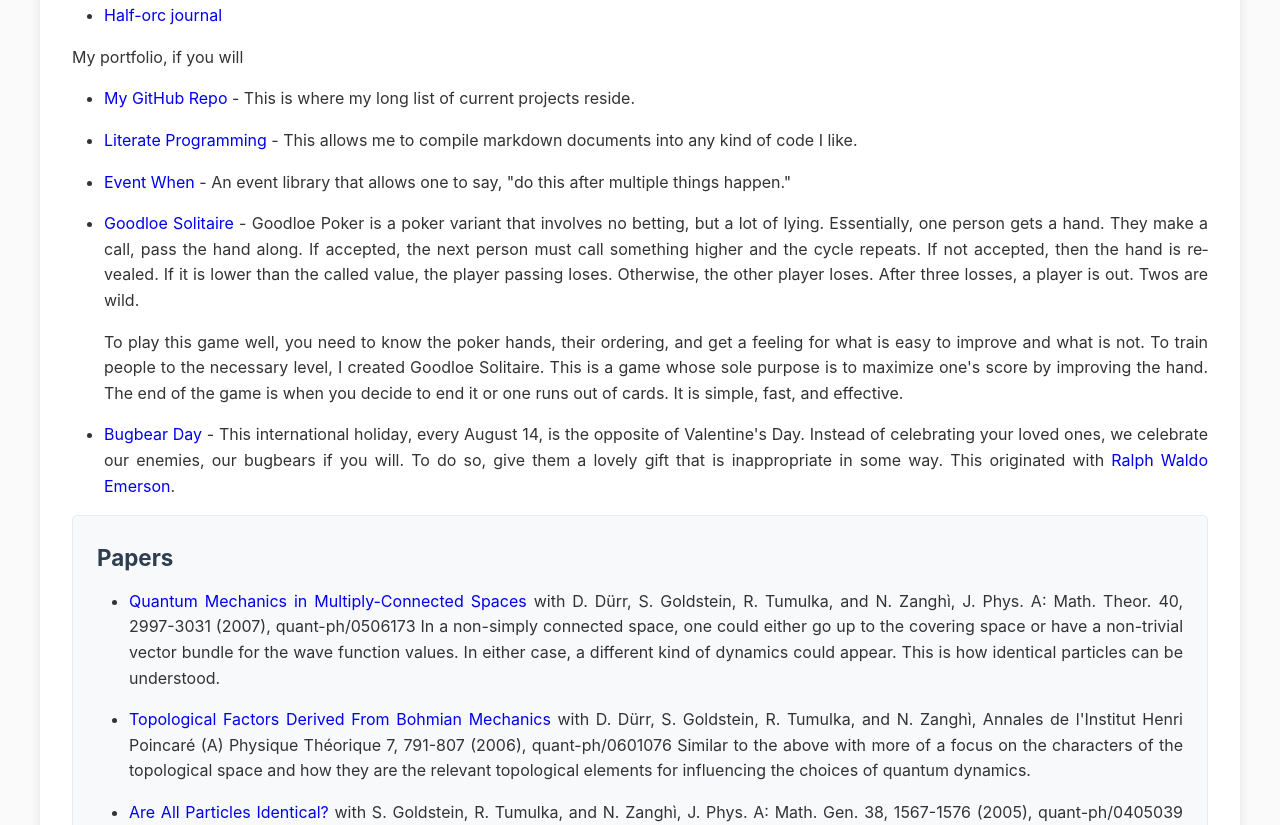
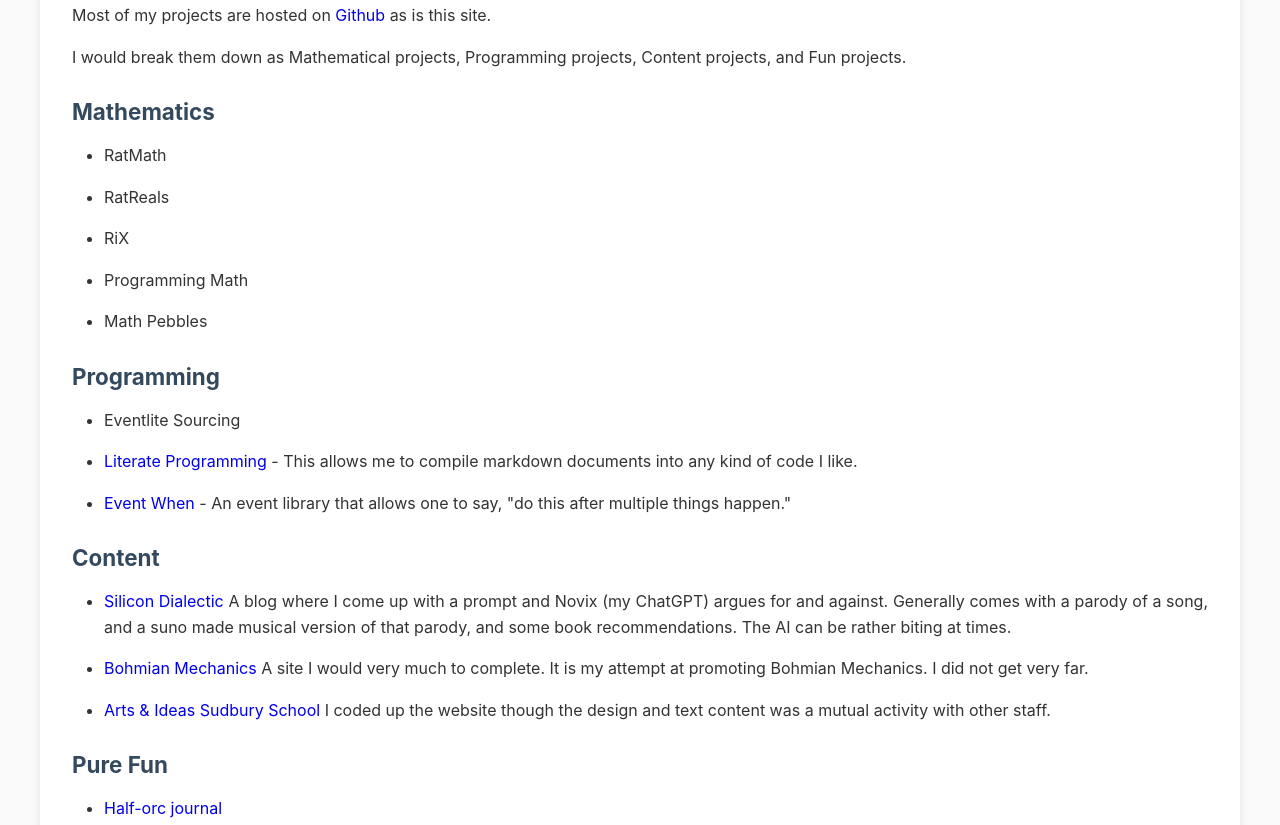
Before and after one commit to jostylr/jostylr.github.io, a website: page index.html in a window 1280 px wide. Shown: the part 533-1358 px from the top of the page. Drawn offline with Linux system fonts and the light colour scheme.

Commit message:
more updates

```diff
--- a/index.html
+++ b/index.html
@@ -168,16 +168,42 @@
 <p>I am a professionally trained mathematical physicist that works at a <a href="https://aisudbury.org">Sudbury school</a> and dabbles in programming, mathematics, physics, and economics. Currently, I am doing a lot of work with using LLMs (ChatGPT, Claude) to deal with the many projects I have desired to do or redo. For example, this page was plain html, making it annoying to edit. I asked Claude via the Zed editor to convert the page to markdown and then create a script and an html template that transforms the markdown into html. This took a few minutes.</p>
 <p>Below you will find a list of some of my projects followed by a bit more of my history.</p>
 </div><div class="section"><h2>Projects</h2>
+<p>Most of my projects are hosted on <a href="https://github.com/jostylr">Github</a> as is this site.</p>
+<p>I would break them down as Mathematical projects, Programming projects, Content projects, and Fun projects.</p>
+<h3>Mathematics</h3>
 <ul>
-<li><a href="http://mord.jostylr.com">Half-orc journal</a></li>
+<li><p>RatMath</p>
+</li>
+<li><p>RatReals</p>
+</li>
+<li><p>RiX</p>
+</li>
+<li><p>Programming Math</p>
+</li>
+<li><p>Math Pebbles</p>
+</li>
 </ul>
-<p>My portfolio, if you will</p>
+<h3>Programming</h3>
 <ul>
-<li><p><a href="http://github.com/jostylr">My GitHub Repo</a> - This is where my long list of current projects reside.</p>
+<li><p>Eventlite Sourcing</p>
 </li>
 <li><p><a href="http://github.com/jostylr/literate-programming">Literate Programming</a> - This allows me to compile markdown documents into any kind of code I like.</p>
 </li>
 <li><p><a href="http://github.com/jostylr/event-when">Event When</a> - An event library that allows one to say, &quot;do this after multiple things happen.&quot;</p>
+</li>
+</ul>
+<h3>Content</h3>
+<ul>
+<li><p><a href="https://silicon-dialectic.jostylr.com">Silicon Dialectic</a> A blog where I come up with a prompt and Novix (my ChatGPT) argues for and against. Generally comes with a parody of a song, and a suno made musical version of that parody, and some book recommendations. The AI can be rather biting at times.</p>
+</li>
+<li><p><a href="https://bohmianmechanics.org">Bohmian Mechanics</a> A site I would very much to complete. It is my attempt at promoting Bohmian Mechanics. I did not get very far.</p>
+</li>
+<li><p><a href="https://www.aisudbury.org">Arts &amp; Ideas Sudbury School</a> I coded up the website though the design and text content was a mutual activity with other staff.</p>
+</li>
+</ul>
+<h3>Pure Fun</h3>
+<ul>
+<li><p><a href="http://mord.jostylr.com">Half-orc journal</a></p>
 </li>
 <li><p><a href="http://goodloesolitaire.jostylr.com">Goodloe Solitaire</a> - Goodloe Poker is a poker variant that involves no betting, but a lot of lying. Essentially, one person gets a hand. They make a call, pass the hand along. If accepted, the next person must call something higher and the cycle repeats. If not accepted, then the hand is revealed. If it is lower than the called value, the player passing loses. Otherwise, the other player loses. After three losses, a player is out. Twos are wild.</p>
 <p>To play this game well, you need to know the poker hands, their ordering, and get a feeling for what is easy to improve and what is not. To train people to the necessary level, I created Goodloe Solitaire. This is a game whose sole purpose is to maximize one&#39;s score by improving the hand. The end of the game is when you decide to end it or one runs out of cards. It is simple, fast, and effective.</p>
```
Also changed, not shown: _src/index.md (+3 -3 lines).
